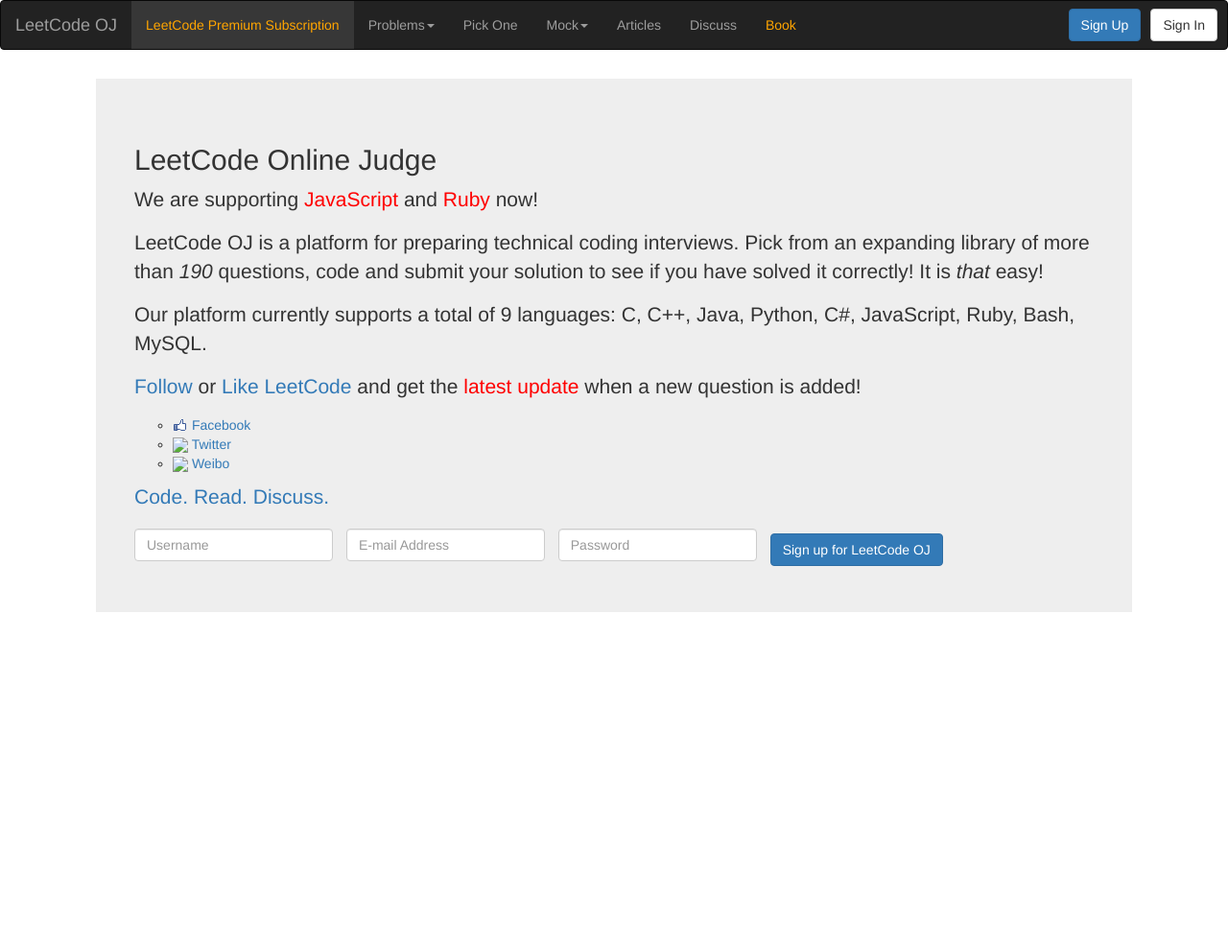
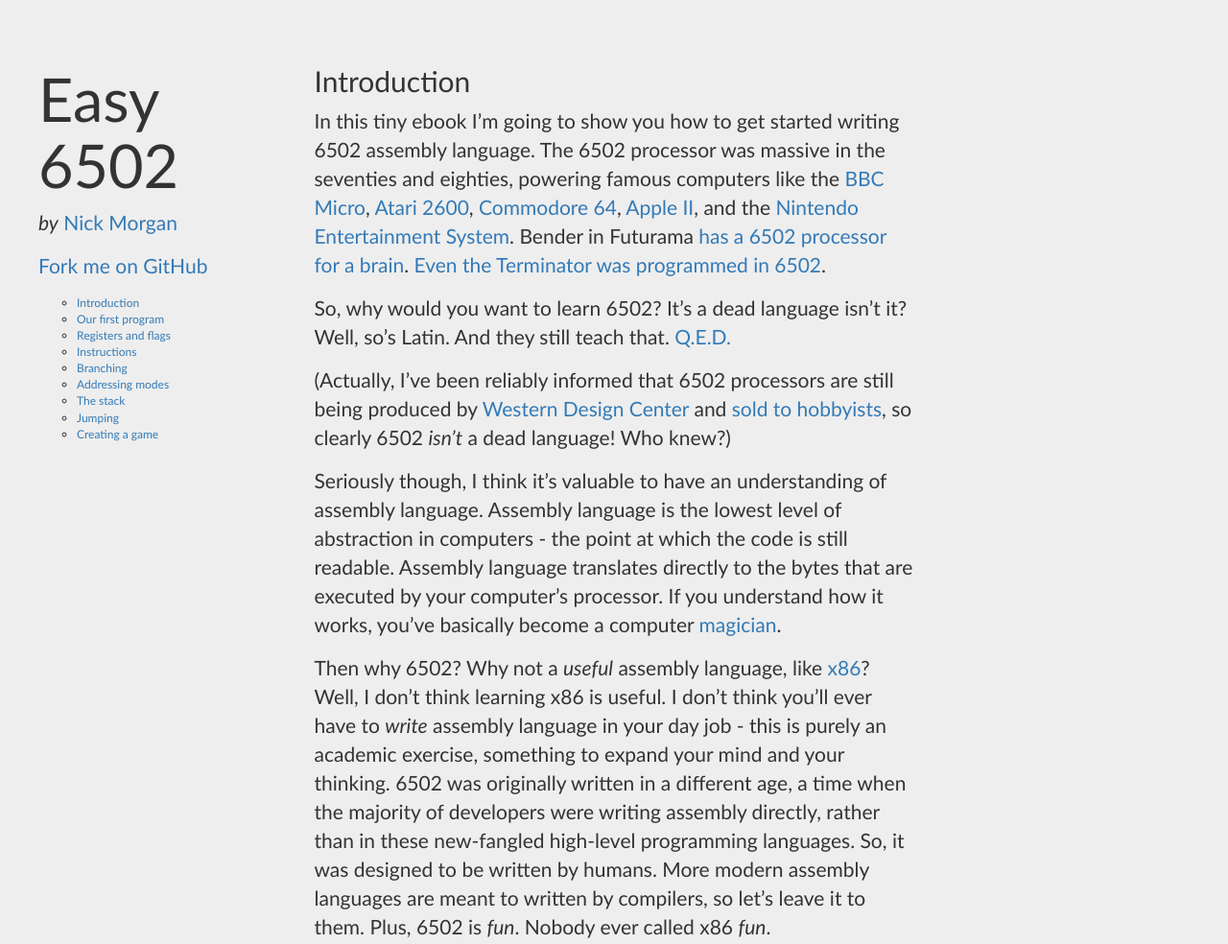
Before and after one commit to cdeluna95/final-bootstrap, a plain HTML site: page index.html in a window 1280 px wide. Shown: the top 984 px of the page at 96% size. Before the commit the page ends 800 px from the top, so only its background shows below. Drawn offline with nearby package versions, Linux system fonts and the light colour scheme.

Commit message:
Add all files

```diff
--- a/index.html
+++ b/index.html
@@ -2,133 +2,67 @@
 <html>
 
 <head>
-
   <link type="text/css" rel="stylesheet" href="css/bootstrap.css" />
   <style>
-    .container {
-      background-color: lightgray;
-      margin-top: 30px;
-      padding-bottom: 30px;
-    }
-
-    .subscription {
-      background-color: #373737;
-    }
-
-    .btn-primary {
-      margin-top: 8px;
-      margin-right: 10px;
-    }
-
-    .btn-default {
-      margin-top: 8px;
-      margin-right: 10px;
-    }
-
     .jumbotron {
-      margin-top: 30px;
-      margin-bottom: 30px;
-      margin-left: 100px;
-      margin-right: 100px;
-    }
-
-    .user_input {
-      margin-left: 40px;
+      font-family: Calibri;
+      font-size: 12px;
     }
   </style>
-  <title>LeetCode OJ</title>
-</head>
 
   <body>
-
-  <nav class="navbar navbar-inverse">
-    <div class="container-fluid">
-      <div class="navbar-header">
-        <a class="navbar-brand" href="#">LeetCode OJ</a>
-      </div>
-      <ul class="nav navbar-nav">
-        <li class="subscription"><a href="#"><font color="orange">LeetCode Premium Subscription</font></a></li>
-        <li class="dropdown">
-          <a href="#" class="dropdown-toggle" data-toggle="dropdown" role="button" aria-haspopup="true" aria-expanded="false">Problems<span class="caret"></span></a>
-          <ul class="dropdown-menu">
-            <li><a href="#">Problem 1</a></li>
-            <li><a href="#">Problem 2</a></li>
-          </ul>
-          <li><a href="#">Pick One</a></li>
-          <li class="dropdown">
-            <a href="#" class="dropdown-toggle" data-toggle="dropdown" role="button" aria-haspopup="true" aria-expanded="false">Mock<span class="caret"></span></a>
-            <ul class="dropdown-menu">
-              <li><a href="#">Mock Interview</a></li>
-              <li><a href="#">Past Sessions</a></li>
-            </ul>
-            <li><a href="#">Articles</a></li>
-            <li><a href="#">Discuss</a></li>
-            <li>
-              <a href="#"><font color="orange">Book</font>
-              </a>
-            </li>
-      </ul>
-      <ul class="nav navbar-nav navbar-right">
-        <li>
-          <button type="button" class="btn btn-primary">Sign Up</button>
-        </li>
-        <li>
-          <button type="button" class="btn btn-default">Sign In</button>
-        </li>
+    <div class="jumbotron">
+      <div class="row">
+        <div class="col-md-3">
+          <ul>
+            <h1>Easy 6502</h1>
+            <p><em>by</em> <a href="https://twitter.com/skilldrick">Nick Morgan</a></p>
+            <p class="view"><a href="https://github.com/skilldrick/easy6502/tree/gh-pages">Fork me on GitHub</a></p>
+            <ul>
+              <li><a href="#intro">Introduction</a></li>
+              <li><a href="#first-program">Our first program</a></li>
+              <li><a href="#registers">Registers and flags</a></li>
+              <li><a href="#instructions">Instructions</a></li>
+              <li><a href="#branching">Branching</a></li>
+              <li><a href="#addressing">Addressing modes</a></li>
+              <li><a href="#stack">The stack</a></li>
+              <li><a href="#jumping">Jumping</a></li>
+              <li><a href="#snake">Creating a game</a></li>
             </ul>
         </div>
-  </nav>
 
-  <div class="jumbotron">
-    <ul>
-      <strong><h2>LeetCode Online Judge</h2></strong>
-      <p>We are supporting <font color="red">JavaScript</font> and <font color="red">Ruby</font> now!</p>
+        <div class="col-md-6">
+          <h2 id="intro">Introduction</h2>
+          <p>In this tiny ebook I&rsquo;m going to show you how to get started writing 6502 assembly language. The 6502 processor was massive in the seventies and eighties, powering famous computers like the
+            <a href="http://en.wikipedia.org/wiki/BBC_Micro">BBC Micro</a>,
+            <a href="http://en.wikipedia.org/wiki/Atari_2600">Atari 2600</a>,
+            <a href="http://en.wikipedia.org/wiki/Commodore_64">Commodore 64</a>,
+            <a href="http://en.wikipedia.org/wiki/Apple_II">Apple II</a>, and the <a href="http://en.wikipedia.org/wiki/Nintendo_Entertainment_System">Nintendo Entertainment
+              System</a>. Bender in Futurama <a href="http://www.transbyte.org/SID/SID-files/Bender_6502.jpg">has a 6502 processor for a
+              brain</a>. <a href="http://www.pagetable.com/docs/terminator/00-37-23.jpg">Even the
+              Terminator was programmed in
+              6502</a>.</p>
 
-      <p>LeetCode OJ is a platform for preparing technical coding interviews. Pick from an expanding library of more than <em>190</em> questions, code and submit your solution to see if you have solved it correctly! It is <em>that</em> easy!</p>
+          <p>So, why would you want to learn 6502? It&rsquo;s a dead language isn&rsquo;t it? Well, so&rsquo;s Latin. And they still teach that.
+            <a href="http://en.wikipedia.org/wiki/Q.E.D.">Q.E.D.</a></p>
 
-      <p>Our platform currently supports a total of 9 languages: C, C++, Java, Python, C#, JavaScript, Ruby, Bash, MySQL.</p>
+          <p>(Actually, I&rsquo;ve been reliably informed that 6502 processors are still being produced by <a href="http://www.westerndesigncenter.com/wdc/w65c02s-chip.cfm">Western Design Center</a> and <a href="http://www.mouser.co.uk/Search/Refine.aspx?Keyword=65C02">sold to hobbyists</a>,
+            so clearly 6502
+            <em>isn&rsquo;t</em> a dead language! Who knew?)</p>
 
-      <p><a href="http://google.com">Follow</a> or <a href="http://google.com">Like LeetCode</a> and get the <font color="red">latest update</font> when a new question is added!</p>
+          <p>Seriously though, I think it&rsquo;s valuable to have an understanding of assembly language. Assembly language is the lowest level of abstraction in computers - the point at which the code is still readable. Assembly language translates directly
+            to the bytes that are executed by your computer&rsquo;s processor. If you understand how it works, you&rsquo;ve basically become a computer
+            <a href="http://skilldrick.co.uk/2011/04/magic-in-software-development/">magician</a>.</p>
 
-      <ul>
-        <li><img src="images/facebook-like-icon.png"><a href="http://facebook.com"> Facebook</img></a></li>
-        <li><img src="images/twitter-follow-icon.png"><a href="http://twitter.com"> Twitter</img></a></li>
-        <li><img src="images/weibo.png"><a href="http://weibo.com"> Weibo</img></a></li>
+          <p>Then why 6502? Why not a <em>useful</em> assembly language, like
+            <a href="http://en.wikipedia.org/wiki/X86">x86</a>? Well, I don&rsquo;t think learning x86 is useful. I don&rsquo;t think you&rsquo;ll ever have to <em>write</em> assembly language in your day job - this is purely an academic exercise, something
+            to expand your mind and your thinking. 6502 was originally written in a different age, a time when the majority of developers were writing assembly directly, rather than in these new-fangled high-level programming languages. So, it was designed
+            to be written by humans. More modern assembly languages are meant to written by compilers, so let&rsquo;s leave it to them. Plus, 6502 is <em>fun</em>. Nobody ever called x86 <em>fun</em>.</p>
           </ul>
-    </ul>
-
-    <ul>
-      <p><a href="http://http://practiceit.cs.washington.edu/.com">Code.</a> <a href="https://www.yahoo.com">Read.</a> <a href="https://slack.com">Discuss.</a></p>
-    </ul>
-
-    <div class="user_input">
-      <div class="list-inline">
-        <li>
-          <input type="text" class="form-control" id="usr" placeholder="Username">
-        </li>
-
-        <li>
-          <input type="text" class="form-control" id="usr" placeholder="E-mail Address">
-        </li>
-
-        <li>
-          <input type="text" class="form-control" id="usr" placeholder="Password">
-        </li>
-
-        <li>
-          <button type="button" class="btn btn-primary">Sign up for LeetCode OJ</button>
-        </li>
-
         </div>
       </div>
     </div>
-
-  <script src="https://ajax.googleapis.com/ajax/libs/jquery/1.11.3/jquery.min.js"></script>
-  <script>
-    window.jQuery || document.write('<script src="../../assets/js/vendor/jquery.min.js"><\/script>')
-  </script>
-  <script src="../../dist/js/bootstrap.min.js"></script>
-  <script src="../../assets/js/ie10-viewport-bug-workaround.js"></script>
   </body>
+</head>
 
 </html>
```
Lines whose indentation alone changed are shown as unchanged.
